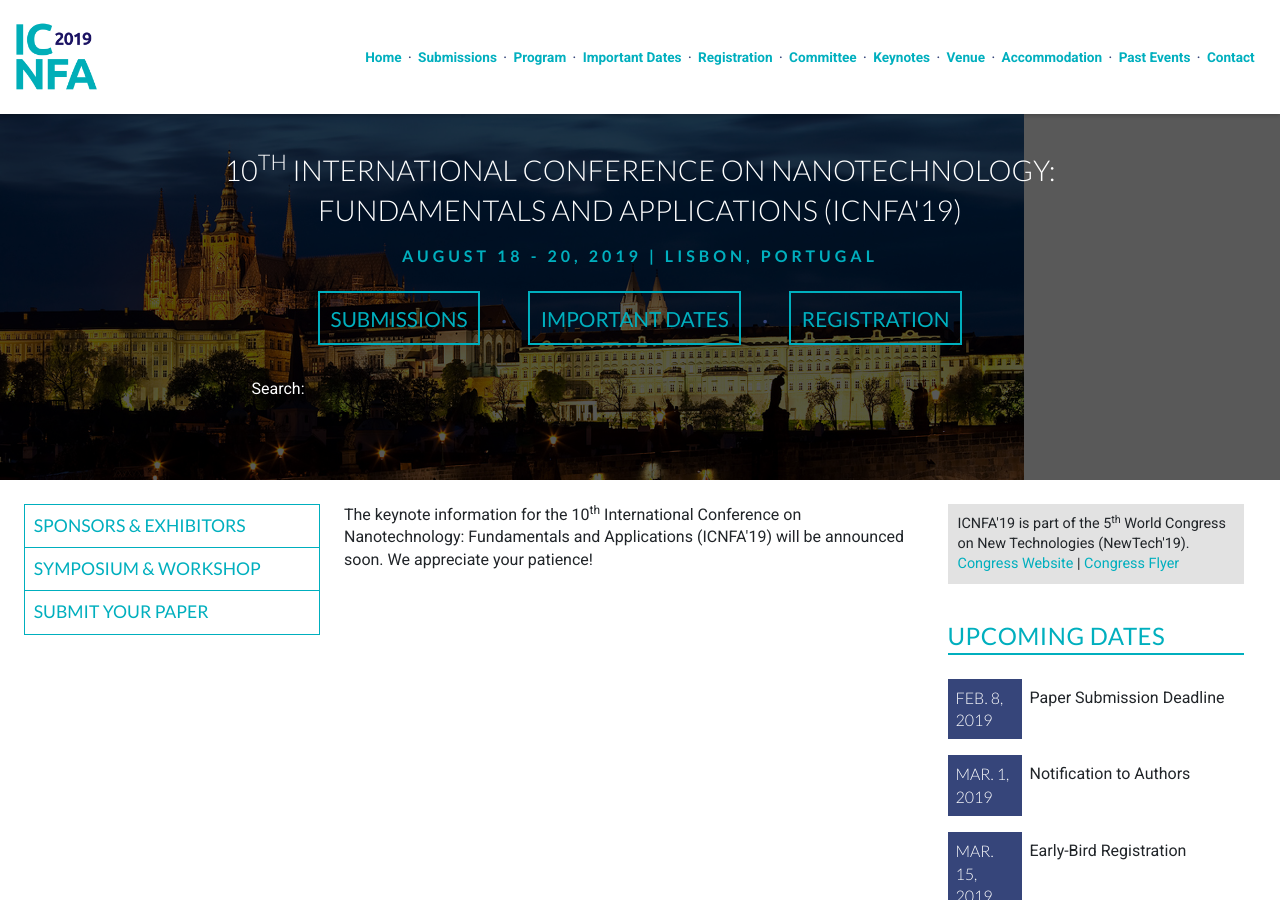
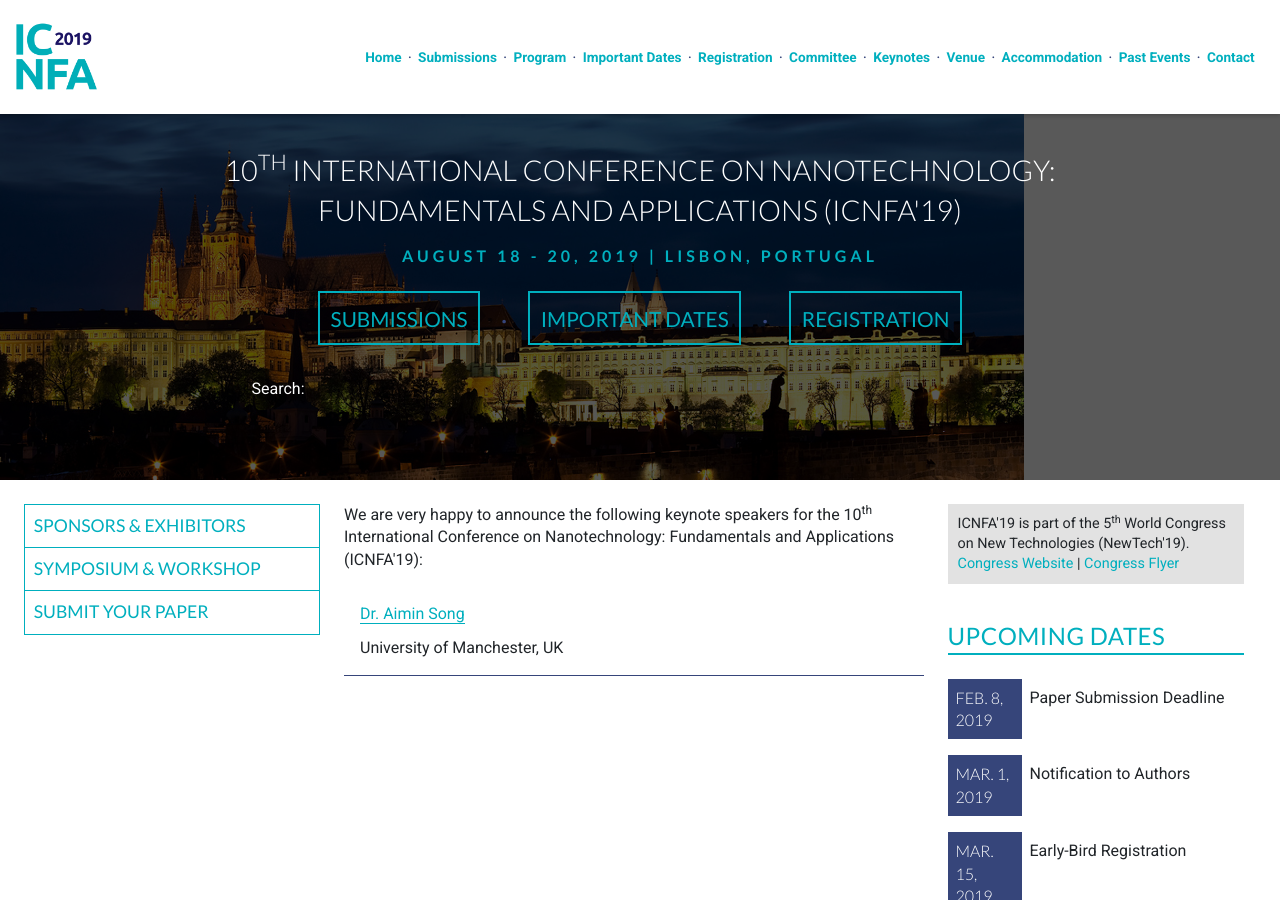
Before and after one commit to intaset/icnfa, a Jekyll site: the page built from keynote.html, in a window 1280 px wide and 900 px high. Built offline with Jekyll 4.4.1, drawn with Linux system fonts in a browser that asks for light colours; nearby versions of some CDN libraries; Markdown is read by kramdown in place of the engine named in the settings; comment, search, counter and statistics services are not loaded.

Commit message:
Added keynote

```diff
--- a/keynote.html
+++ b/keynote.html
@@ -7,32 +7,13 @@ keyword: nanotechnology conference, nanofluid conference, nanomaterial conferenc
 
 <div class="unit unit-s-1 unit-m-1-4-1 unit-l-1-4-1">
   <div class="unit-spacer content">
-     <p class="body">The keynote information for the 10<sup>th</sup> International Conference on Nanotechnology: Fundamentals and Applications (ICNFA'19) will be announced soon. We appreciate your patience!</p>
+     <!-- <p class="body">The keynote information for the 10<sup>th</sup> International Conference on Nanotechnology: Fundamentals and Applications (ICNFA'19) will be announced soon. We appreciate your patience!</p> -->
 
-   <!-- <p class="body">We are very happy to announce the following keynote speakers for the 10<sup>th</sup> International Conference on Nanotechnology: Fundamentals and Applications (ICNFA'19):</p>
+   <p class="body">We are very happy to announce the following keynote speakers for the 10<sup>th</sup> International Conference on Nanotechnology: Fundamentals and Applications (ICNFA'19):</p>
 
     <div class="keynotes">
 
-    <div class="unit unit-s-1-1 unit-s-1-2 unit-m-1-2 unit-l-1-2">
-      <div class="unit-spacer">
-      <a href="#Dr. Devika Chithrani">Dr. Devika Chithrani</a><br>
-           <p class="body">University of Victoria, Canada</p>
-      </div>
-    </div>
 
-    <div class="unit unit-s-1-1 unit-s-1-2 unit-m-1-2 unit-l-1-2">
-      <div class="unit-spacer">
-      <a href="#Dr. Ralf Greiner">Dr. Ralf Greiner</a><br>
-           <p class="body">Max Rubner-Institut, Germany</p>
-      </div>
-    </div>
-
-    <div class="unit unit-s-1-1 unit-s-1-2 unit-m-1-2 unit-l-1-2">
-      <div class="unit-spacer">
-      <a href="#Dr. Yoshinobu Baba">Dr. Yoshinobu Baba</a><br>
-           <p class="body">Nagoya University, Japan</p>
-      </div>
-    </div>
 
     <div class="unit unit-s-1-1 unit-s-1-2 unit-m-1-2 unit-l-1-2">
       <div class="unit-spacer">
@@ -43,7 +24,7 @@ keyword: nanotechnology conference, nanofluid conference, nanomaterial conferenc
 
     </div>
 
-  <span class="anchor" id="Dr. Devika Chithrani"></span>
+  <!--<span class="anchor" id="Dr. Devika Chithrani"></span>
   <div class="keynote-info">
   <p class="bold">Dr. Devika Chithrani</p><img src="../img/Chithrani.jpg" width="170" align="right" class="keynote-img">
   <p class="body">Dr. Devika Chithrani is an assistant professor in the Department of Physics and Astronomy at University of Victoria and also part of the medical physics faculty in British Columbia Cancer Agency, Victoria, Canada. She is also an iBEST research scientist at Li Ka Shing Knowledge institute, St. Michael hospital, Toronto. She was a recipient of the prestigious Natural Sciences and Engineering Research Council (NSERC) doctoral award and NSERC post-doctoral award during her graduate and post-graduate studies at university of Toronto, Canada. She was the recipient of the Physics Gold medal and Faculty Gold medal at her undergraduate convocation.</p>
```
Also changed, not shown: index.html (+3 -18 lines), 2 other files.
